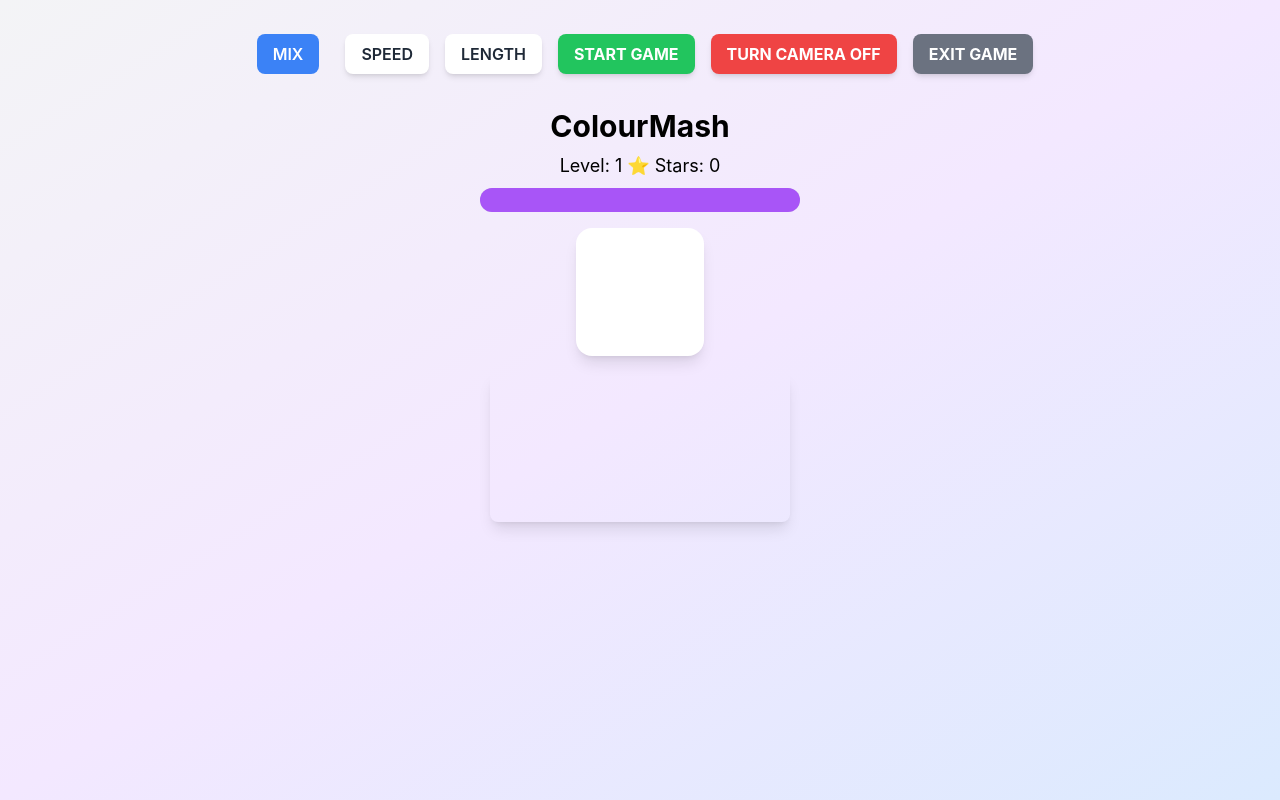
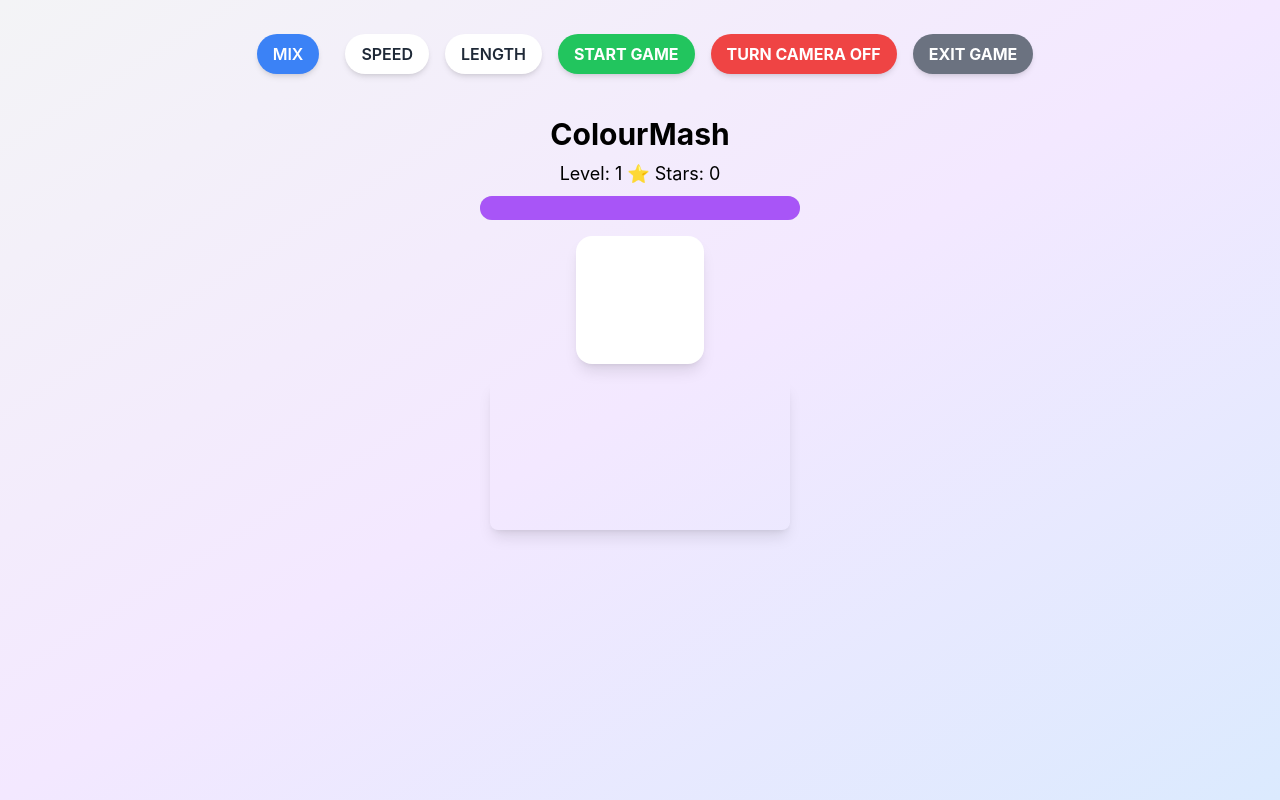
Before and after one commit to srigan-s/ColourMash, a Next.js app: page / in a window 1280 px wide. Built offline with nearby package versions, Linux system fonts and the light colour scheme; no server answers.

Commit message:
vedant commit

```diff
--- a/app/page.tsx
+++ b/app/page.tsx
@@ -26,7 +26,7 @@ export default function Home() {
   const getSequenceLength = () => (mode === "length" ? 5 : 3);
   const getDifficulty = () => (mode === "speed" ? Math.max(difficulty - 300, 300) : difficulty);
 
-  // Start 3-2-1 countdown then flash sequence
+  // Start 3-2-1 countdown then GO then flash sequence
   const startGame = () => {
     setShowStartCountdown(true);
     setDetectedColor("");
@@ -34,14 +34,20 @@ export default function Home() {
     setGameActive(true);
 
     let counter = 3;
+    setCurrentColor(counter.toString());
     const countdownInterval = setInterval(() => {
+      counter--;
+      if (counter > 0) {
         setCurrentColor(counter.toString());
-      counter--;
-      if (counter === 0) {
+      } else if (counter === 0) {
+        setCurrentColor("GO!");
+      } else {
         clearInterval(countdownInterval);
+        setTimeout(() => {
           setShowStartCountdown(false);
           setCurrentColor("");
           beginSequence();
+        }, 800);
       }
     }, 1000);
   };
@@ -168,35 +174,37 @@ export default function Home() {
   const progress = Math.round((userInputs.length / sequence.length) * 100);
 
   return (
-    <div className="min-h-screen bg-gradient-to-br from-gray-100 via-purple-100 to-blue-100 flex flex-col items-center p-6">
-      {/* Navbar */}
-      <nav className="flex flex-wrap space-x-4 mb-6">
+    <div className="relative min-h-screen bg-gradient-to-br from-gray-100 via-purple-100 to-blue-100 flex flex-col items-center p-6 overflow-hidden">
+      {/* Scrolly Island Navbar */}
+      <nav className="flex space-x-4 mb-6 overflow-x-auto pb-2 scrollbar-hide w-full">
+        <div className="flex space-x-4 mx-auto">
           {["mix", "speed", "length"].map((m) => (
             <button
               key={m}
-            className={`px-4 py-2 rounded-lg font-semibold ${
-              mode === m ? "bg-blue-500 text-white" : "bg-white text-gray-800 shadow-md"
+              className={`px-4 py-2 rounded-full font-semibold whitespace-nowrap shadow-md transition-all duration-300 ${
+                mode === m ? "bg-blue-500 text-white" : "bg-white text-gray-800"
               }`}
               onClick={() => setMode(m as Mode)}
             >
               {m.toUpperCase()}
             </button>
           ))}
-        <button className="px-4 py-2 rounded-lg bg-green-500 text-white shadow-md" onClick={startGame}>
+          <button className="px-4 py-2 rounded-full bg-green-500 text-white shadow-md" onClick={startGame}>
             START GAME
           </button>
           <button
-          className="px-4 py-2 rounded-lg bg-red-500 text-white shadow-md"
+            className="px-4 py-2 rounded-full bg-red-500 text-white shadow-md"
             onClick={() => setCameraOn((prev) => !prev)}
           >
             {cameraOn ? "TURN CAMERA OFF" : "TURN CAMERA ON"}
           </button>
           <button
-          className="px-4 py-2 rounded-lg bg-gray-500 text-white shadow-md"
+            className="px-4 py-2 rounded-full bg-gray-500 text-white shadow-md"
             onClick={() => setGameActive(false)}
           >
             EXIT GAME
           </button>
+        </div>
       </nav>
 
       <h1 className="text-3xl font-bold mb-2 hover:text-purple-700 transition-all">ColourMash</h1>
@@ -268,6 +276,11 @@ export default function Home() {
           )}
         </div>
       )}
+
+      <style jsx>{`
+        .scrollbar-hide::-webkit-scrollbar { display: none; }
+        .scrollbar-hide { -ms-overflow-style: none; scrollbar-width: none; }
+      `}</style>
     </div>
   );
 }
```
Lines whose indentation alone changed are shown as unchanged.
